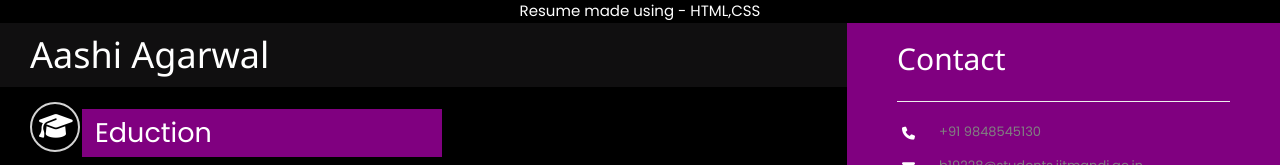
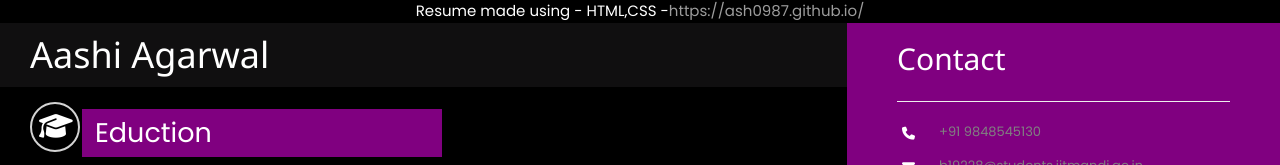
Before and after one commit to ash0987/ash0987.github.io, a plain HTML site: page index.html in a window 1280 px wide. Shown: the top 165 px of the page. Drawn offline with nearby package versions, Linux system fonts and the light colour scheme.

Commit message:
Update index.html

```diff
--- a/index.html
+++ b/index.html
@@ -12,7 +12,7 @@
 </head>
 
 <body>
-    <header style="text-align: center;"> Resume made using - HTML,CSS</header>
+    <header style="text-align: center;"> Resume made using - HTML,CSS -<span class="weak">https://ash0987.github.io/</span></header>
     <div class="container">
         <div id="box2">
             <h1>Aashi Agarwal</h1>
```
